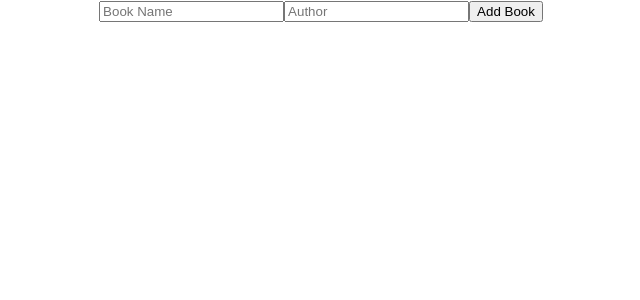
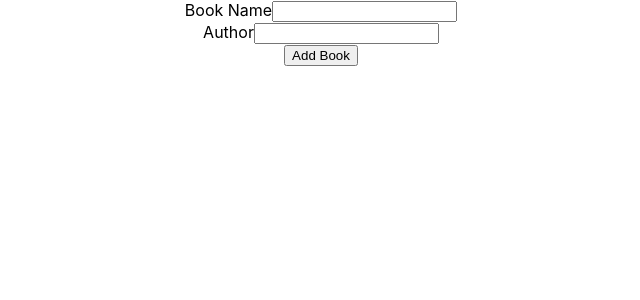
Before and after one commit to ArtsyBiba/react_csharp_crud_app, a React (Create React App) app in the folder client/: page / in a window 1280 px wide. Shown: the top 300 px of the page, without its empty margins (319-959 px from the left). Built offline with nearby package versions, Linux system fonts and the light colour scheme.

Commit message:
removing custom hook and integrating react-hook-form library

```diff
--- a/client/package.json
+++ b/client/package.json
@@ -13,6 +13,7 @@
     "axios": "^0.21.1",
     "react": "^17.0.2",
     "react-dom": "^17.0.2",
+    "react-hook-form": "^7.6.10",
     "react-scripts": "4.0.3",
     "typescript": "^4.1.2",
     "web-vitals": "^1.0.1"
--- a/client/src/Components/Form.tsx
+++ b/client/src/Components/Form.tsx
@@ -1,70 +1,40 @@
 import axios from 'axios';
 
-import { useForm } from '../hooks/useForm';
+import { useForm, SubmitHandler } from 'react-hook-form';
+
+type Book = {
+    name: string,
+    author: string,
+}
 
 export const Form = () => {
-    const initialState = {
-        name: "",
-        author: "",
+    const { register, handleSubmit, formState: { errors } } = useForm<Book>();
+
+    const onSubmit: SubmitHandler<Book> = (data) => {
+        try {
+            axios.post('https://localhost:5001/api/books', data);
+        } catch (err) {
+            console.log(err.response.data.msg);
+        }
     };
 
-    const addBookCallback = async () => {
-        axios.post('https://localhost:5001/api/books', values).then(response => {
-            console.log(response);
-        })
-        console.log(values);
-    };
-
-    const { onChange, onSubmit, values } = useForm(
-        addBookCallback,
-        initialState
-    );
-
     return (
-        <form onSubmit={onSubmit}>
+        <form onSubmit={handleSubmit(onSubmit)}>
             <div>
-                <input
-                    name='name'
-                    id='name'
-                    type='text'
-                    placeholder='Book Name'
-                    onChange={onChange}
-                    required
-                />
-                <input
-                    name='author'
-                    id='author'
-                    type='text'
-                    placeholder='Author'
-                    onChange={onChange}
-                    required
-                />
-                {/* <input
-                    name='category'
-                    id='category'
-                    type='text'
-                    placeholder='Category'
-                    onChange={onChange}
-                    required
-                />
-                <input
-                    name='link'
-                    id='link'
-                    type='text'
-                    placeholder='Link'
-                    onChange={onChange}
-                    required
-                />
-                <input
-                    name='year'
-                    id='year'
-                    type='text'
-                    placeholder='Year Read'
-                    onChange={onChange}
-                    required
-                /> */}
-                <button type='submit'>Add Book</button>
+                <label htmlFor='name'>Book Name</label>
+                <input {...register('name', { required: true })} type='text'/>
+                {
+                    errors.name && <div className='error'>Enter the book name</div>
+                }
             </div>
+            <div>
+                <label htmlFor='author'>Author</label>
+                <input {...register('author', { required: true })} type='text'/>
+                {
+                    errors.author && <div className='error'>Enter the author name</div>
+                }
+            </div>
+            <button type='submit'>Add Book</button>
         </form>
     )
 }
--- a/client/src/hooks/useForm.ts
+++ /dev/null
@@ -1,16 +0,0 @@
-import { useState } from 'react';
-
-export const useForm = (callback: any, initialState = {}) => {
-    const [ values, setValues ] = useState(initialState);
-
-    const onChange = (event: React.ChangeEvent<HTMLInputElement>) => {
-        setValues({ ...values, [event.target.name]: event.target.value});
-    };
-
-    const onSubmit = async (event: React.ChangeEvent<HTMLFormElement>) => {
-        event.preventDefault();
-        await callback();
-    };
-
-    return { onChange, onSubmit, values, };
-}
```
Also changed, not shown: 1 other file (tests, documents, lock files or other folders).
